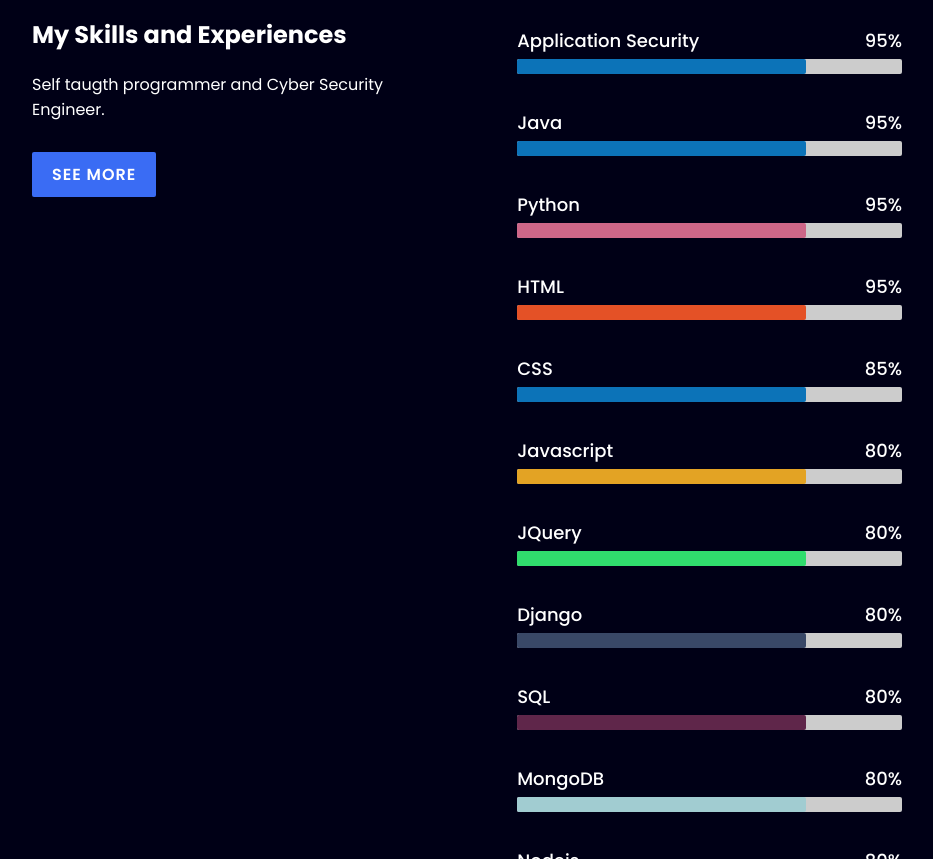
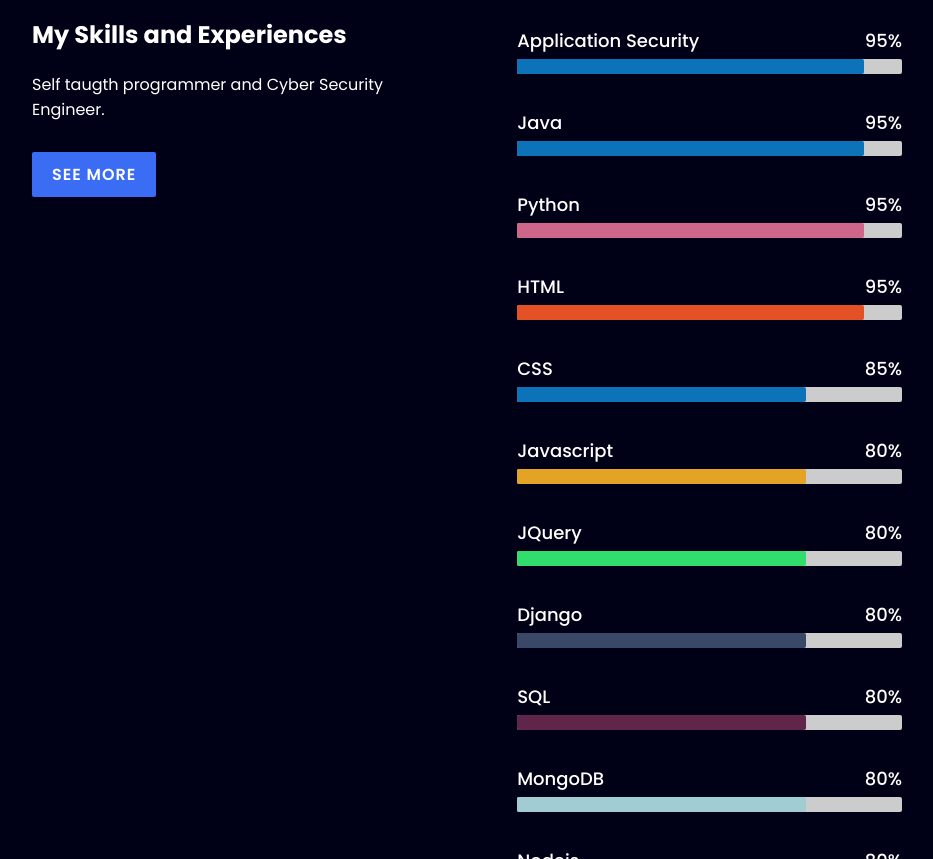
Before and after one commit to mahendrayadav786/portfilio, a plain HTML site: page index.html in a window 1280 px wide. Shown: the part 1765-2624 px from the top of the page, without its empty margins (168-1101 px from the left). Drawn offline with Linux system fonts and the light colour scheme.

Commit message:
Update style.css

```diff
--- a/style.css
+++ b/style.css
@@ -300,17 +300,17 @@ body{
 }
 
 .skills .content .col-right .bar .html:before{
-  width: 75%;
+  width: 90%;
   background: #e45126;
 }
 
 .skills .content .col-right .bar .Java:before{
-  width: 75%;
+  width: 90%;
   background: #0c73b8;
 }
 
 .skills .content .col-right .bar .Application_Security:before{
-  width: 75%;
+  width: 90%;
   background: #0c73b8;
 }
 
@@ -331,7 +331,7 @@ body{
 }
 
 .skills .content .col-right .bar .Python:before{
-  width: 75%;
+  width: 90%;
   background: #CD6688;
 }
 
```
